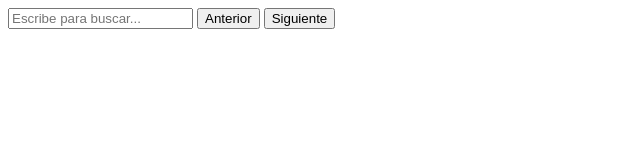
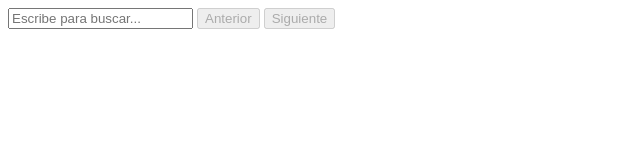
Before and after one commit to Diego-Emiliano/frontend_search_engine, a plain HTML site: page index.html in a window 1280 px wide. Shown: the whole page, without its empty margins (0-640 px from the left). Drawn offline with Linux system fonts and the light colour scheme.

Commit message:
Disable buttons on startup

```diff
--- a/index.html
+++ b/index.html
@@ -9,8 +9,8 @@
 		<search class="content" >
 		  <form>
 			<input type="text" autocomplete="off" id="searchInput" placeholder="Escribe para buscar..." onkeyup="search()">
-			<button id="boton1" onclick="anterior()">Anterior</button>
-			<button id="boton2" onclick="siguiente()">Siguiente</button>
+			<button disabled id="boton1" onclick="anterior()">Anterior</button>
+			<button disabled id="boton2" onclick="siguiente()">Siguiente</button>
 			<div class="result" id="resultContainer"></div>
 			<script src="buscador.js"></script>
 		  </form>
```
